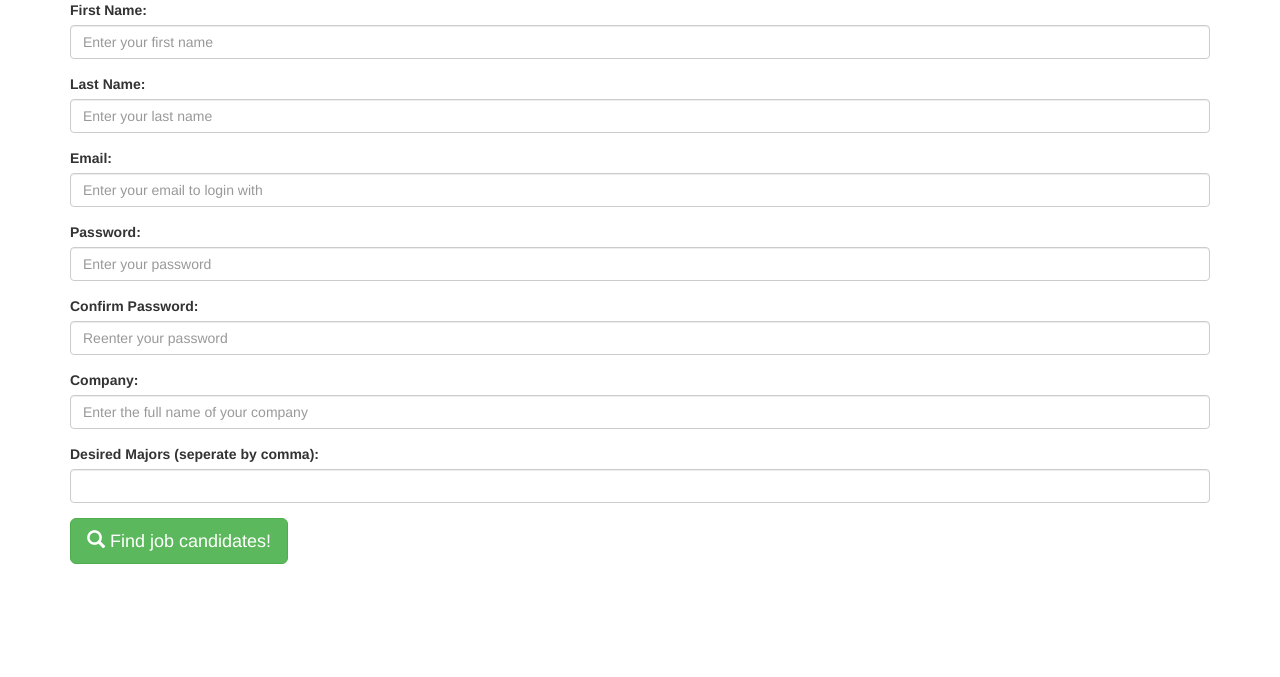
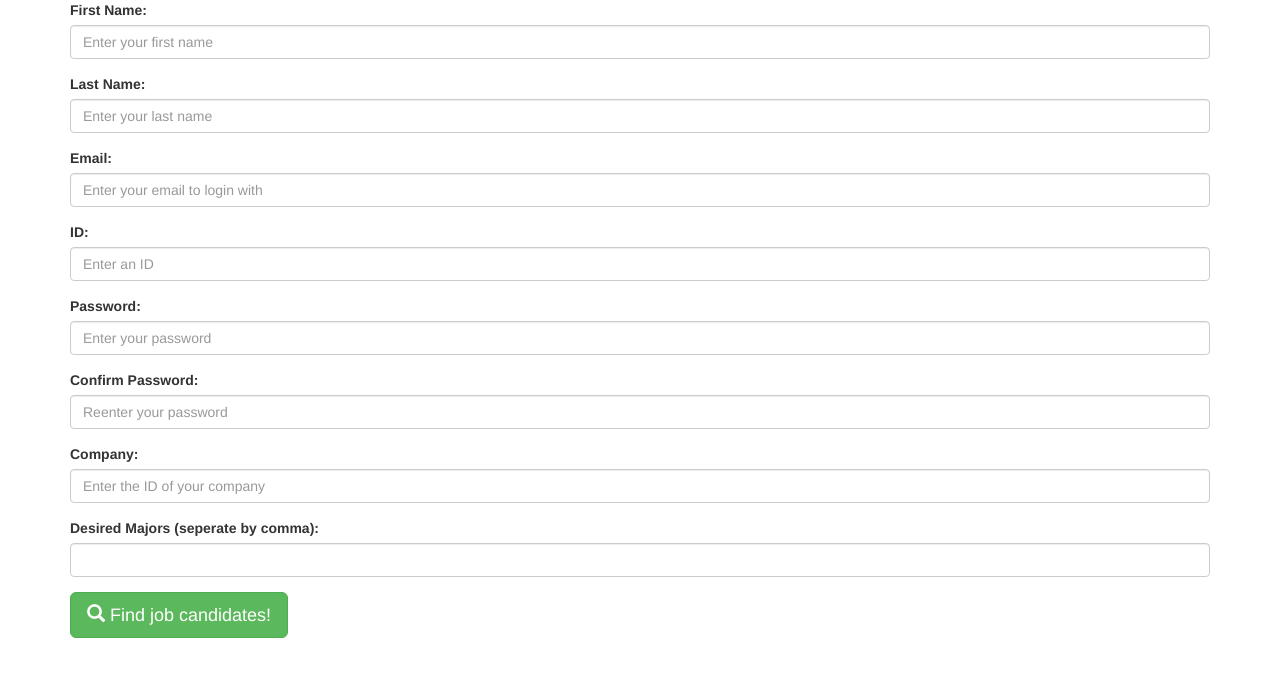
Before and after one commit to rpwilliams/RecruitMe, a Flask app: page /sign-up/recruiter in a window 1280 px wide. Shown: the top 677 px of the page. Run offline with Flask 2, Linux system fonts and the light colour scheme; some libraries are stand-ins or nearby versions.

Commit message:
insertion for recruiter

```diff
--- a/app.py
+++ b/app.py
@@ -108,8 +108,6 @@ def studentView():
 	}
 	query = execute_query("""insert into People(first_name, last_name, email, ID) values (%s,%s,%s,%s)""", [student['firstName'], student['lastName'], student['email'], student['studentID']]);
 	query = execute_query("""insert into Student(student_ID, major_ID, university_ID, GPA) values (%s,%s,%s,%s)""", [student['studentID'], student['major'], student['university'], student['GPA']]);
-
-	print student['firstName']
 	### PUT SQL QUERIES HERE ###
 	query = execute_query("""SELECT distinct p.first_name, p.last_name, p.email,
 	c.name, i.name, sr.low_end, sr.high_end, c.num_of_employees, m.name
@@ -129,6 +127,17 @@ def studentView():
 
 @app.route('/recruiter-view', methods = ['POST', 'GET'])
 def recruiterView():
+	recruiter = {
+		'firstName': request.form['first'],
+		'lastName' : request.form['last'],
+		'email' : request.form['email'],
+		'id' : request.form['id'],
+		'password' : request.form['pwd'],
+		'company': request.form['company']
+	}
+	query = execute_query("""insert into People(first_name, last_name, email, ID) values (%s,%s,%s,%s)""", [recruiter['firstName'], recruiter['lastName'], recruiter['email'], recruiter['id']]);
+	query = execute_query("""insert into Recruiter(recruiter_ID, company_ID) values (%s,%s)""", [recruiter['id'], recruiter['company']]);
+
 	### PUT SQL QUERIES HERE ###
 	query = execute_query("""SELECT p.first_name, p.last_name, p.email, m.name,
 	 u.name, s.GPA
--- a/templates/recruiter/recruiter-sign-up.html
+++ b/templates/recruiter/recruiter-sign-up.html
@@ -25,6 +25,10 @@
 					<input type="text" class="form-control" name="email" placeholder="Enter your email to login with">
 				</div>
 				<div class="form-group">
+					<label for="id">ID:</label>
+					<input type="text" class="form-control" name="id" placeholder="Enter an ID">
+				</div>
+				<div class="form-group">
 					<label for="pwd">Password:</label>
 					<input type="password" class="form-control" name="pwd" placeholder="Enter your password">
 				</div>
@@ -34,7 +38,7 @@
 				</div>
 				<div class="form-group">
 					<label for="company">Company:</label>
-					<input type="text" class="form-control" name="company" placeholder="Enter the full name of your company">
+					<input type="text" class="form-control" name="company" placeholder="Enter the ID of your company">
 				</div>
 
 				<!-- # of employees dropdown -->
```
